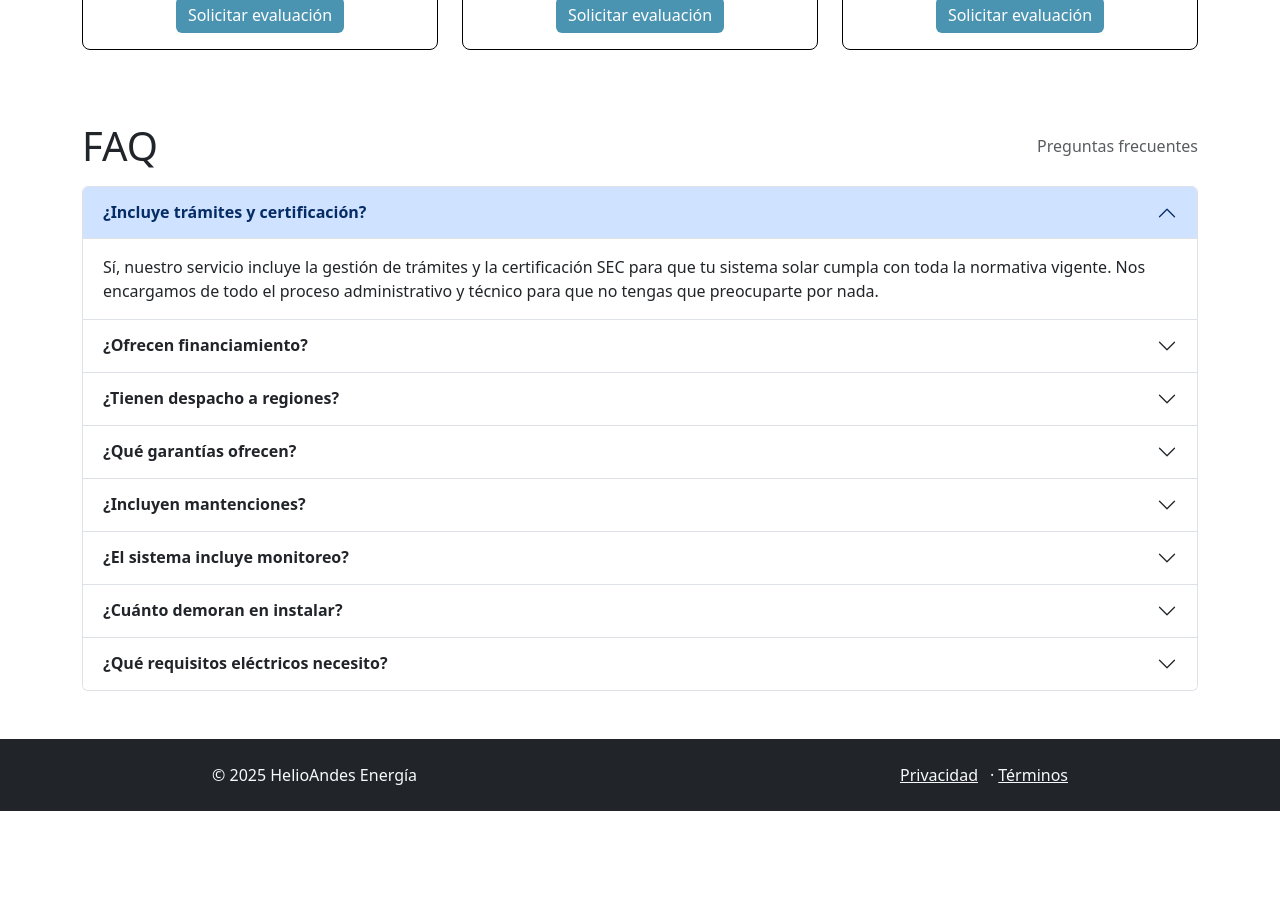
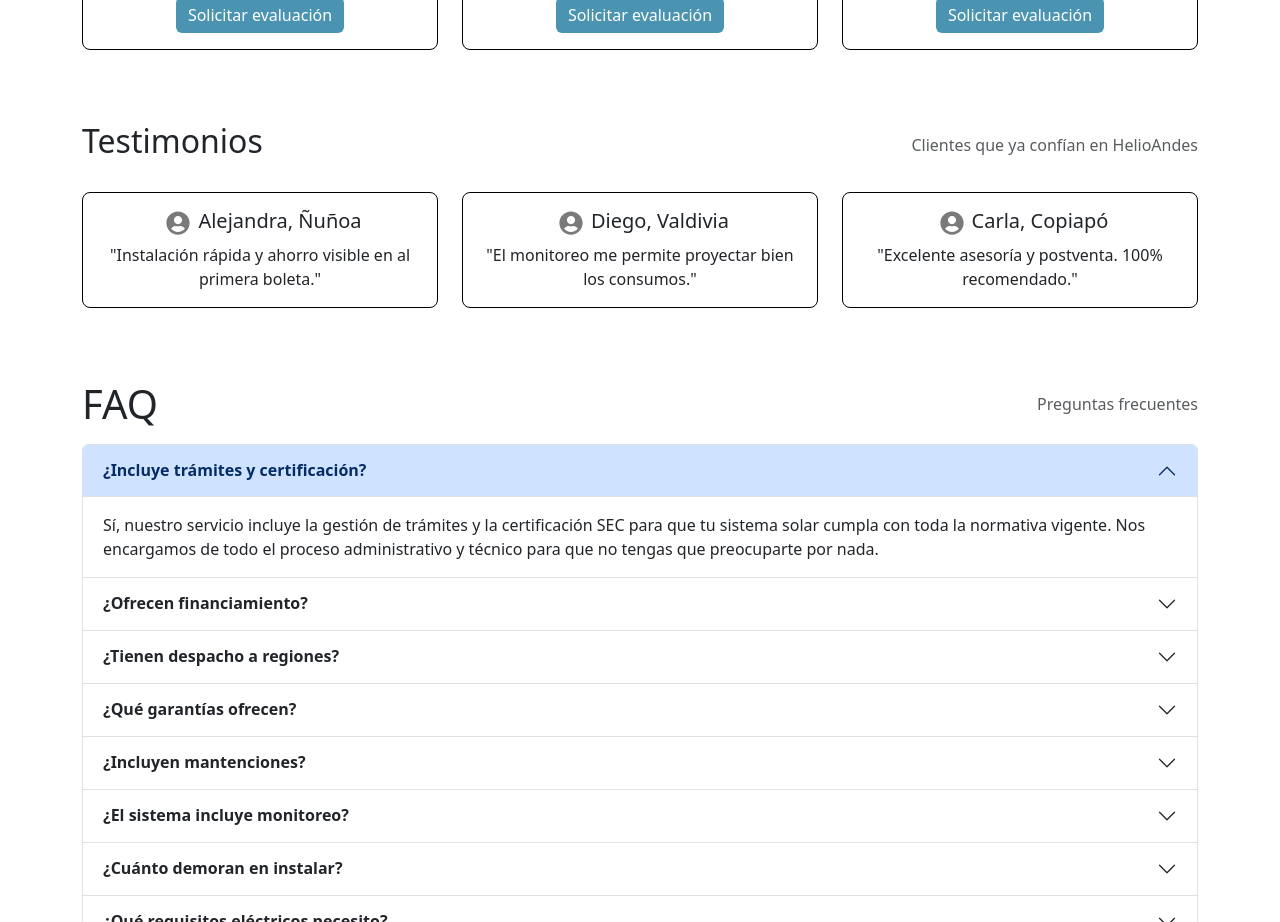
Before and after one commit to Yeikeit/HelioAndes, a React (Create React App) app: page / in a window 1280 px wide. Shown: the part 2660-3582 px from the top of the page. Before the commit the page ends 3471 px from the top, so only its background shows below. Built offline with nearby package versions, Linux system fonts and the light colour scheme.

Commit message:
Agrega componente testimonios, falta revisar estilos

```diff
--- a/package.json
+++ b/package.json
@@ -11,6 +11,8 @@
     "react": "^19.2.0",
     "react-bootstrap": "^2.10.10",
     "react-dom": "^19.2.0",
+    "react-fontawesome": "^1.7.1",
+    "react-icons": "^5.5.0",
     "react-scripts": "5.0.1",
     "web-vitals": "^2.1.4"
   },
--- a/src/components/Testimonios.js
+++ b/src/components/Testimonios.js
@@ -1,6 +1,74 @@
+import { Badge, CardText, Col, Image, Row } from 'react-bootstrap';
+import Container from 'react-bootstrap/Container';
+import Card from 'react-bootstrap/Card';
+import Button from 'react-bootstrap/Button';
+import { FaUserCircle } from 'react-icons/fa';
+
+
 function Testimonios() {
     return (
-        <div></div>
+        <Container id="testimonios">
+            <Row className="align-items-center my-5">
+                <Col xs={6} md={6}>
+                    <h2 className="text-start" >Testimonios</h2>
+                </Col>
+                <Col xs={6} md={6} className="text-md-end text-muted mb-0">
+                    <span style={{ fontWeight: 250 }}>Clientes que ya confían en HelioAndes</span>
+                </Col>
+                {/* Cliente 1 */}
+                <Col xs={12} md={4} className="my-4">
+                    <Card style={{ border: 'solid 1px #000000ff ', borderRadius: '8px', width: 'auto', height: '100%' }}>
+                        <Card.Body>
+                            <Card.Title className="d-inline-block ms-2">
+                                <FaUserCircle size={24} color="#7a7a7a" className="me-2" />
+                                Alejandra, Ñuñoa
+                            </Card.Title>
+
+
+                            <Card.Text style={{ fontWeight: 300 }}>
+                                "Instalación rápida y ahorro visible en al primera boleta."
+                            </Card.Text>
+
+                        </Card.Body>
+                    </Card>
+                </Col>
+                {/* Cliente 2 */}
+                <Col xs={12} md={4} className="my-4">
+                    <Card style={{ border: 'solid 1px #000000ff ', borderRadius: '8px', width: 'auto', height: '100%' }}>
+                        <Card.Body>
+
+                            <Card.Title className="d-inline-block ms-2">
+                                <FaUserCircle size={24} color="#7a7a7a" className="me-2" />
+                                Diego, Valdivia
+                                </Card.Title>
+
+                            <Card.Text style={{ fontWeight: 300 }}>
+                                "El monitoreo me permite proyectar bien los consumos."
+                            </Card.Text>
+
+                        </Card.Body>
+                    </Card>
+                </Col>
+                {/* Cliente 3 */}
+                <Col xs={12} md={4} className="my-4">
+                    <Card style={{ border: 'solid 1px #000000ff ', borderRadius: '8px', width: 'auto', height: '100%' }}>
+                        <Card.Body>
+
+                            <Card.Title className="d-inline-block ms-2">
+                                <FaUserCircle size={24} color="#7a7a7a" className="me-2" />
+                                Carla, Copiapó
+                                </Card.Title>
+
+                            <Card.Text style={{ fontWeight: 300 }}>
+                                "Excelente asesoría y postventa. 100% recomendado."
+                            </Card.Text>
+
+                        </Card.Body>
+                    </Card>
+                </Col>
+
+            </Row>
+        </Container>
     );
 }
 
```
Also changed, not shown: 1 other file (tests, documents, lock files or other folders).
